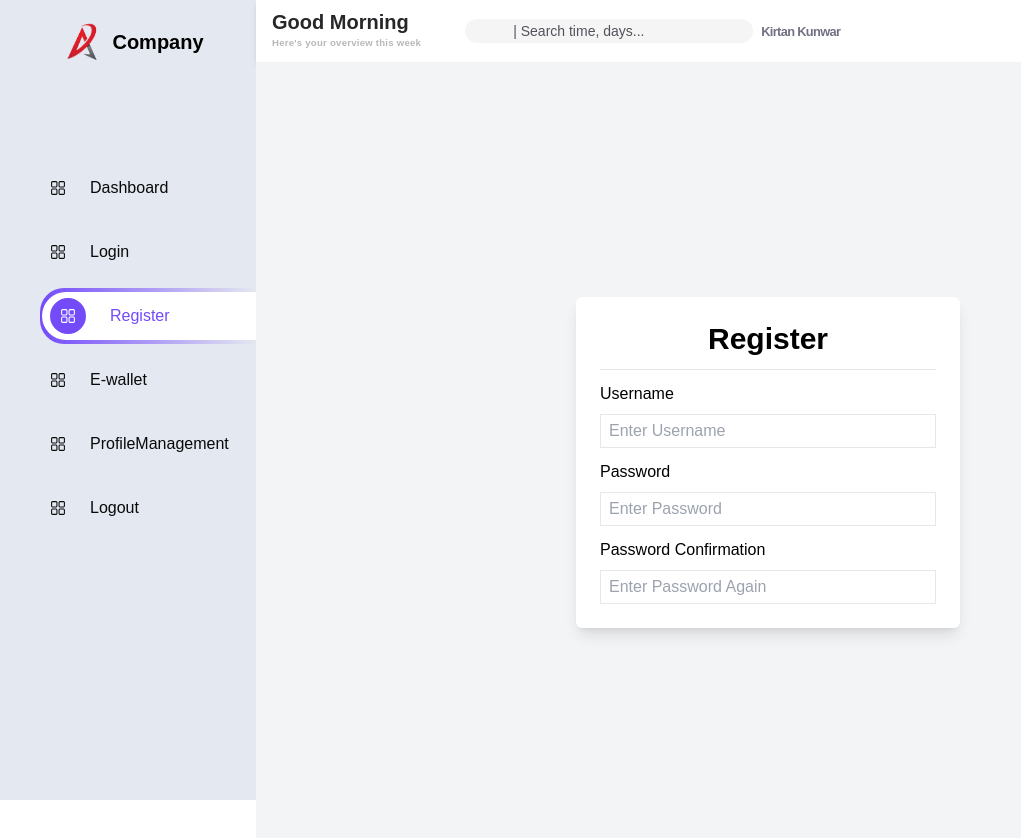
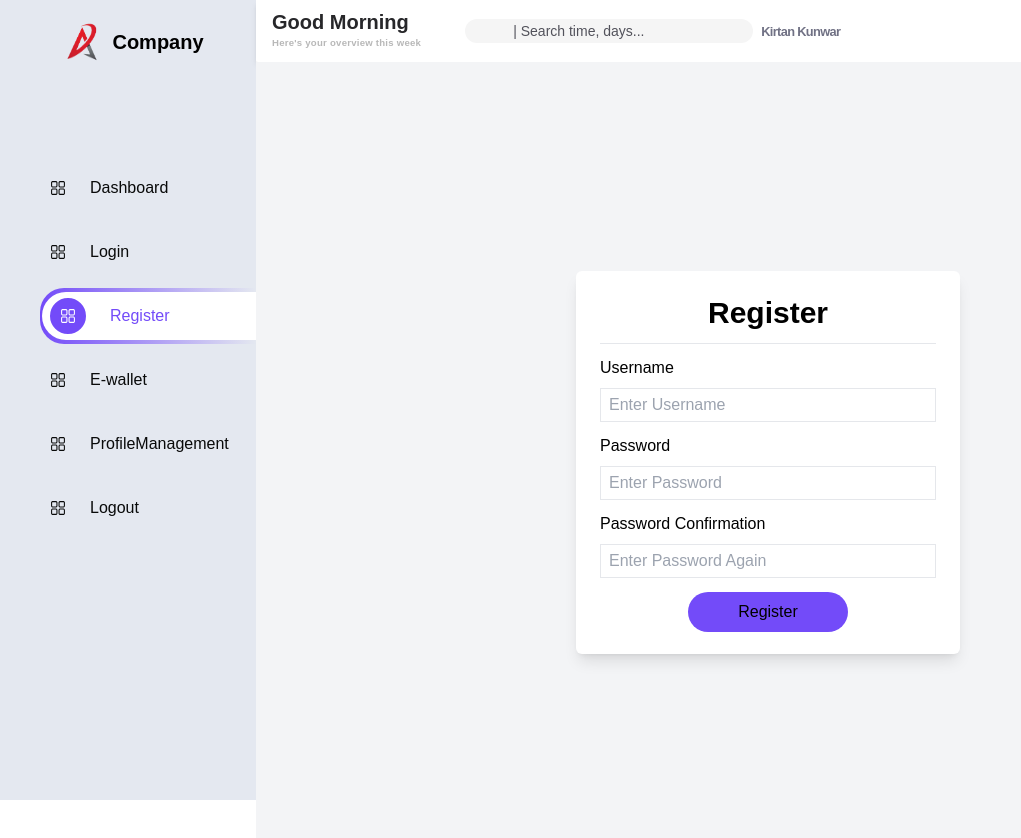
Before and after one commit to kiyotone/GroupProject, a Next.js app in the folder frontend/: page /auth/Register in a window 1280 px wide. Shown: the top 838 px of the page, without its empty margins (0-1021 px from the left). Built offline with nearby package versions, Linux system fonts and the light colour scheme.

Commit message:
register page functionality update

```diff
--- a/frontend/components/NavContents.js
+++ b/frontend/components/NavContents.js
@@ -4,7 +4,6 @@ import React from 'react'
 
 function NavContents({name,icon,link,router}) {
   const isActive = router.asPath === (link === "/home" ? "/" : link)
-  console.log(isActive)
   return (
     <Link key={name} href={link}>
     <div className={`${isActive && "bg-gradient-to-r from-[#734BF9] to-transparent" } mt-2 ml-10 text-[#090a0a] rounded-l-3xl  flex flex-col  justify-center  h-14`}>
--- a/frontend/pages/auth/Register.js
+++ b/frontend/pages/auth/Register.js
@@ -1,6 +1,31 @@
-import React from 'react'
+import React, { useState } from 'react'
 
-function Register() {
+
+function Register()
+{
+
+const [username,setUsername] = useState("");
+const [password,setPassword] = useState("");
+
+const handleRegister = () =>{
+
+      const data = {
+        "username":username,
+        "password":password
+      }
+
+      fetch('http://127.0.0.1:8000/auth/register',{
+        method:'POST',
+        headers:{
+          'Content-Type': 'application/json',
+        },
+        body:JSON.stringify(data)
+      })
+
+}
+
+
+
   return (
     <div className="flex justify-center items-center h-screen bg-gray-100">
       <form className='w-96 p-6 shadow-lg rounded-md bg-white'>
@@ -10,15 +35,18 @@ function Register() {
         <hr className='mt-3'></hr>
         <div className='mt-3'>
           <label for='username' className='block text-base mb-2'>Username</label>
-          <input type='text' id='username' className='border w-full text-base px-2 py-1 focus:outline-none focus:rind-0 focus:border-gray-600 bg-white' placeholder='Enter Username'></input>
+          <input type='text' id='username' onChange={(e)=>setUsername(e.target.value)} className='border w-full text-base px-2 py-1 focus:outline-none focus:rind-0 focus:border-gray-600 bg-white' placeholder='Enter Username'></input>
         </div>
         <div className='mt-3'>
           <label for='password' className='block text-base mb-2'>Password</label>
-          <input type='password' id='password' className='border w-full text-base px-2 py-1 focus:outline-none focus:rind-0 focus:border-gray-600 bg-white' placeholder='Enter Password'></input>
+          <input type='password' id='password' onChange={(e)=>setPassword(e.target.value)} className='border w-full text-base px-2 py-1 focus:outline-none focus:rind-0 focus:border-gray-600 bg-white' placeholder='Enter Password'></input>
         </div>
         <div className='mt-3'>
           <label for='passwordConfirmation' className='block text-base mb-2'>Password Confirmation</label>
           <input type='password' id='passwordConfirmation' className='border w-full text-base px-2 py-1 focus:outline-none focus:rind-0 focus:border-gray-600 bg-white' placeholder='Enter Password Again'></input>
+        </div>
+        <div className='mt-3 h-10 flex justify-center w-full items-center'>
+        <button className='mt-3 rounded-full w-40 h-10 bg-[#734bf9] mb-2' value="Register" onClick={handleRegister}>Register</button>
         </div>
       </form>
     </div>
```
